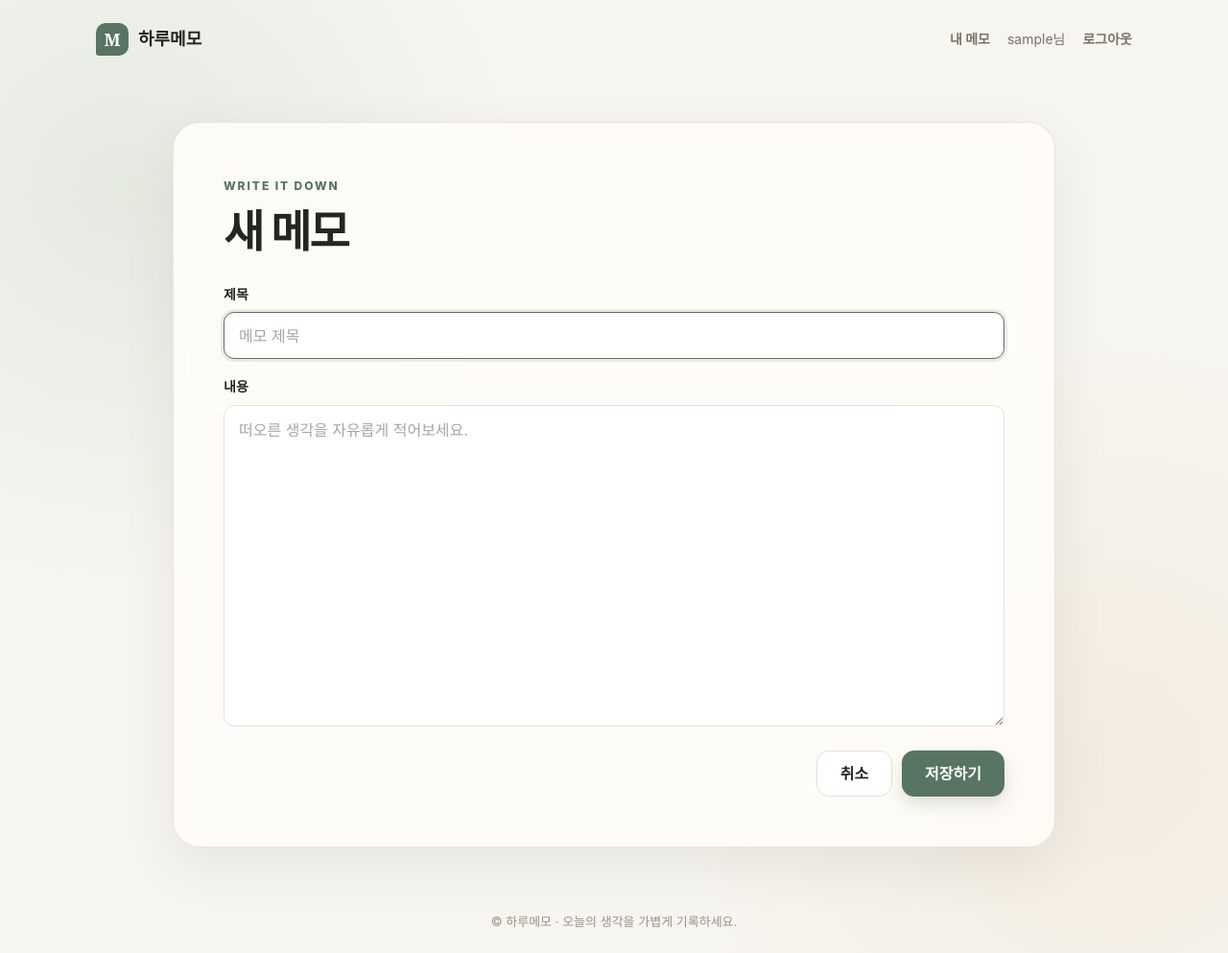
After one commit to sleepingman1222/test_project, a Flask app: page /notes/new in a window 1280 px wide. The commit adds this page. Shown: the whole page at 96% size. Run offline with Flask 3, Linux system fonts and the light colour scheme; the visitor is signed in with stand-in values (Sample User, id 1).

Commit message:
메모 기능 구현

```diff
--- a/app.py
+++ b/app.py
@@ -5,6 +5,7 @@ from functools import wraps
 
 from flask import (
     Flask,
+    abort,
     flash,
     redirect,
     render_template,
@@ -41,6 +42,22 @@ def init_db():
             )
             """
         )
+        db.execute(
+            """
+            CREATE TABLE IF NOT EXISTS notes (
+                id INTEGER PRIMARY KEY AUTOINCREMENT,
+                user_id INTEGER NOT NULL,
+                title TEXT NOT NULL,
+                content TEXT NOT NULL,
+                created_at TIMESTAMP NOT NULL DEFAULT CURRENT_TIMESTAMP,
+                updated_at TIMESTAMP NOT NULL DEFAULT CURRENT_TIMESTAMP,
+                FOREIGN KEY (user_id) REFERENCES users (id) ON DELETE CASCADE
+            )
+            """
+        )
+        db.execute(
+            "CREATE INDEX IF NOT EXISTS idx_notes_user_id ON notes (user_id)"
+        )
 
 
 def login_required(view):
@@ -52,6 +69,22 @@ def login_required(view):
         return view(*args, **kwargs)
 
     return wrapped_view
+
+
+def get_owned_note(note_id):
+    with get_db() as db:
+        note = db.execute(
+            """
+            SELECT id, title, content, created_at, updated_at
+            FROM notes
+            WHERE id = ? AND user_id = ?
+            """,
+            (note_id, session["user_id"]),
+        ).fetchone()
+
+    if note is None:
+        abort(404)
+    return note
 
 
 @app.route("/")
@@ -130,6 +163,94 @@ def logout():
     return redirect(url_for("index"))
 
 
+@app.route("/notes")
+@login_required
+def note_list():
+    with get_db() as db:
+        notes = db.execute(
+            """
+            SELECT id, title, content, created_at, updated_at
+            FROM notes
+            WHERE user_id = ?
+            ORDER BY updated_at DESC, id DESC
+            """,
+            (session["user_id"],),
+        ).fetchall()
+    return render_template("notes.html", notes=notes)
+
+
+@app.route("/notes/new", methods=["GET", "POST"])
+@login_required
+def note_create():
+    if request.method == "POST":
+        title = request.form.get("title", "").strip()
+        content = request.form.get("content", "").strip()
+
+        if not title or not content:
+            flash("제목과 내용을 모두 입력해 주세요.")
+        elif len(title) > 100:
+            flash("제목은 100자 이하로 입력해 주세요.")
+        else:
+            with get_db() as db:
+                cursor = db.execute(
+                    "INSERT INTO notes (user_id, title, content) VALUES (?, ?, ?)",
+                    (session["user_id"], title, content),
+                )
+                note_id = cursor.lastrowid
+            flash("메모를 저장했습니다.")
+            return redirect(url_for("note_detail", note_id=note_id))
+
+    return render_template("note_form.html", note=None, page_title="새 메모")
+
+
+@app.route("/notes/<int:note_id>")
+@login_required
+def note_detail(note_id):
+    return render_template("note_detail.html", note=get_owned_note(note_id))
+
+
+@app.route("/notes/<int:note_id>/edit", methods=["GET", "POST"])
+@login_required
+def note_edit(note_id):
+    note = get_owned_note(note_id)
+
+    if request.method == "POST":
+        title = request.form.get("title", "").strip()
+        content = request.form.get("content", "").strip()
+
+        if not title or not content:
+            flash("제목과 내용을 모두 입력해 주세요.")
+        elif len(title) > 100:
+            flash("제목은 100자 이하로 입력해 주세요.")
+        else:
+            with get_db() as db:
+                db.execute(
+                    """
+                    UPDATE notes
+                    SET title = ?, content = ?, updated_at = CURRENT_TIMESTAMP
+                    WHERE id = ? AND user_id = ?
+                    """,
+                    (title, content, note_id, session["user_id"]),
+                )
+            flash("메모를 수정했습니다.")
+            return redirect(url_for("note_detail", note_id=note_id))
+
+    return render_template("note_form.html", note=note, page_title="메모 수정")
+
+
+@app.route("/notes/<int:note_id>/delete", methods=["POST"])
+@login_required
+def note_delete(note_id):
+    get_owned_note(note_id)
+    with get_db() as db:
+        db.execute(
+            "DELETE FROM notes WHERE id = ? AND user_id = ?",
+            (note_id, session["user_id"]),
+        )
+    flash("메모를 삭제했습니다.")
+    return redirect(url_for("note_list"))
+
+
 init_db()
 
 
--- a/static/style.css
+++ b/static/style.css
@@ -206,10 +206,10 @@ h1 em {
   font-weight: 700;
 }
 
-.field input {
+.field input,
+.field textarea {
   width: 100%;
-  height: 49px;
-  padding: 0 15px;
+  padding: 13px 15px;
   border: 1px solid var(--border);
   outline: none;
   background: white;
@@ -219,12 +219,23 @@ h1 em {
   transition: 150ms ease;
 }
 
-.field input:focus {
+.field input {
+  height: 49px;
+}
+
+.field textarea {
+  min-height: 260px;
+  resize: vertical;
+}
+
+.field input:focus,
+.field textarea:focus {
   border-color: var(--primary);
   box-shadow: 0 0 0 3px rgba(88, 116, 98, 0.12);
 }
 
-.field input::placeholder {
+.field input::placeholder,
+.field textarea::placeholder {
   color: #aaa59c;
 }
 
@@ -276,6 +287,152 @@ h1 em {
   color: var(--text);
 }
 
+.notes-header {
+  display: flex;
+  align-items: end;
+  justify-content: space-between;
+  margin-bottom: 28px;
+}
+
+.notes-header h1,
+.section-heading h1,
+.note-heading h1 {
+  margin: 8px 0;
+  font-size: clamp(32px, 5vw, 46px);
+}
+
+.notes-header p,
+.note-heading time {
+  margin: 0;
+  color: var(--muted);
+  font-size: 14px;
+}
+
+.notes-grid {
+  display: grid;
+  grid-template-columns: repeat(2, minmax(0, 1fr));
+  gap: 18px;
+}
+
+.note-card {
+  min-height: 190px;
+  padding: 25px;
+  border: 1px solid var(--border);
+  background: rgba(255, 253, 249, 0.9);
+  border-radius: 18px;
+  box-shadow: 0 10px 30px rgba(53, 48, 40, 0.05);
+  text-decoration: none;
+  transition: 160ms ease;
+}
+
+.note-card:hover {
+  border-color: #bbcabe;
+  box-shadow: 0 14px 34px rgba(53, 48, 40, 0.09);
+  transform: translateY(-2px);
+}
+
+.note-card h2 {
+  margin: 0 0 10px;
+  font-size: 20px;
+}
+
+.note-card p {
+  min-height: 78px;
+  margin: 0 0 16px;
+  overflow: hidden;
+  color: var(--muted);
+  white-space: pre-line;
+}
+
+.note-card time {
+  color: #a29c92;
+  font-size: 12px;
+}
+
+.empty-state {
+  padding: 65px 24px;
+  text-align: center;
+}
+
+.empty-state > span {
+  color: var(--primary);
+  font-size: 30px;
+}
+
+.empty-state h2 {
+  margin: 8px 0 2px;
+}
+
+.empty-state p {
+  margin: 0 0 24px;
+  color: var(--muted);
+}
+
+.editor-card,
+.detail-card {
+  padding: clamp(28px, 6vw, 52px);
+}
+
+.section-heading {
+  margin-bottom: 28px;
+}
+
+.form-actions,
+.detail-actions {
+  display: flex;
+  gap: 10px;
+  justify-content: flex-end;
+}
+
+.button-secondary {
+  border: 1px solid var(--border);
+  color: var(--text);
+  background: white;
+  box-shadow: none;
+}
+
+.button-secondary:hover {
+  background: #f4f1eb;
+}
+
+.button-danger {
+  background: #a8564c;
+  box-shadow: none;
+}
+
+.button-danger:hover {
+  background: #8c433a;
+}
+
+.back-link {
+  color: var(--muted);
+  font-size: 14px;
+  text-decoration: none;
+}
+
+.note-heading {
+  padding: 28px 0;
+  border-bottom: 1px solid var(--border);
+}
+
+.note-content {
+  min-height: 240px;
+  padding: 34px 0;
+  font-size: 17px;
+  line-height: 1.85;
+  overflow-wrap: anywhere;
+  white-space: pre-wrap;
+}
+
+.detail-actions {
+  padding-top: 20px;
+  border-top: 1px solid var(--border);
+}
+
+.detail-actions form {
+  margin: 0;
+}
+
 footer {
   padding: 22px;
   color: #99938a;
@@ -303,4 +460,14 @@ footer {
   .hero {
     padding: 44px 24px;
   }
+
+  .notes-header {
+    align-items: flex-start;
+    flex-direction: column;
+    gap: 18px;
+  }
+
+  .notes-grid {
+    grid-template-columns: 1fr;
+  }
 }
--- a/templates/base.html
+++ b/templates/base.html
@@ -15,6 +15,7 @@
       </a>
       <nav aria-label="주요 메뉴">
         {% if session.get('user_id') %}
+          <a class="nav-link" href="{{ url_for('note_list') }}">내 메모</a>
           <span class="user-name">{{ session.get('username') }}님</span>
           <a class="nav-link" href="{{ url_for('logout') }}">로그아웃</a>
         {% else %}
--- /dev/null
+++ b/templates/note_form.html
@@ -0,0 +1,30 @@
+{% extends "base.html" %}
+
+{% block title %}{{ page_title }}{% endblock %}
+
+{% block content %}
+  <section class="editor-card card">
+    <div class="section-heading">
+      <span class="eyebrow">Write it down</span>
+      <h1>{{ page_title }}</h1>
+    </div>
+
+    <form method="post">
+      <div class="field">
+        <label for="title">제목</label>
+        <input id="title" name="title" type="text" maxlength="100"
+               value="{{ request.form.get('title', note['title'] if note else '') }}"
+               placeholder="메모 제목" required autofocus>
+      </div>
+      <div class="field">
+        <label for="content">내용</label>
+        <textarea id="content" name="content" rows="12"
+                  placeholder="떠오른 생각을 자유롭게 적어보세요." required>{{ request.form.get('content', note['content'] if note else '') }}</textarea>
+      </div>
+      <div class="form-actions">
+        <a class="button button-secondary" href="{{ url_for('note_detail', note_id=note['id']) if note else url_for('note_list') }}">취소</a>
+        <button class="button" type="submit">저장하기</button>
+      </div>
+    </form>
+  </section>
+{% endblock %}
```
Also changed, not shown: templates/index.html (+3 -4 lines), templates/note_detail.html (added, +20 -0 lines), templates/notes.html (added, +33 -0 lines).
